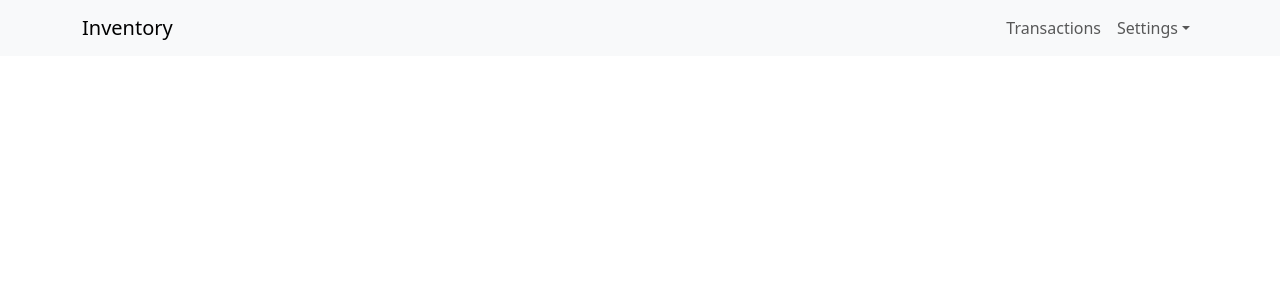
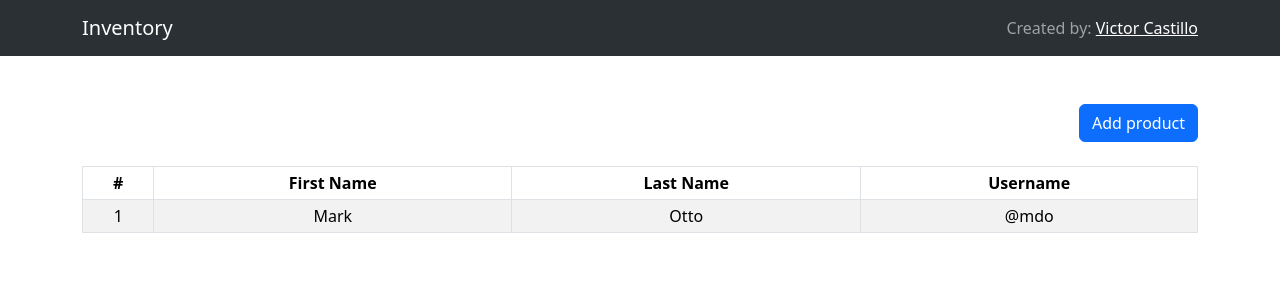
Before and after one commit to victorcastillo97/victordev.yt, a React (Create React App) app in the folder app_react/: page / in a window 1280 px wide. Shown: the top 300 px of the page. Built offline with nearby package versions, Linux system fonts and the light colour scheme.

Commit message:
config.front.static.without.modal

```diff
--- /dev/null
+++ b/app_react/src/components/ActionBar.js
@@ -0,0 +1,12 @@
+import React from "react";
+import {Button, Container} from 'react-bootstrap';
+
+export default function ActionBar(){
+    return(
+        <Container className="d-flex mt-5">
+            <div className="ms-auto">
+                <Button variant="primary">Add product</Button>
+            </div>
+        </Container>
+    );
+}
--- a/app_react/src/components/Header.js
+++ b/app_react/src/components/Header.js
@@ -1,26 +1,16 @@
 import React from "react";
-import Container from 'react-bootstrap/Container';
-import Nav from 'react-bootstrap/Nav';
-import Navbar from 'react-bootstrap/Navbar';
-import NavDropdown from 'react-bootstrap/NavDropdown';
+import {Navbar, Container} from 'react-bootstrap';
 
 export default function Header() {
     return (
-      <Navbar collapseOnSelect expand="lg" className="bg-body-tertiary">
+      <Navbar className="bg-body-tertiary" data-bs-theme="dark">
         <Container>
-          <Navbar.Brand href="/">Inventory</Navbar.Brand>
-          <Navbar.Toggle aria-controls="responsive-navbar-nav" />
-          <Navbar.Collapse id="responsive-navbar-nav">
-            <Nav className="ms-auto">
-              <Nav.Link href="/transactions">Transactions</Nav.Link>
-              <NavDropdown title="Settings" id="collasible-nav-dropdown">
-                <NavDropdown.Item href="#action/3.1">User info</NavDropdown.Item>
-                <NavDropdown.Divider />
-                <NavDropdown.Item href="#action/3.4">
-                  Log out
-                </NavDropdown.Item>
-              </NavDropdown>
-            </Nav>
+          <Navbar.Brand href="#">Inventory</Navbar.Brand>
+          <Navbar.Toggle />
+          <Navbar.Collapse className="justify-content-end">
+            <Navbar.Text>
+              Created by: <a href="#">Victor Castillo</a>
+            </Navbar.Text>
           </Navbar.Collapse>
         </Container>
       </Navbar>
--- /dev/null
+++ b/app_react/src/components/ProductTable.js
@@ -0,0 +1,27 @@
+import React from "react";
+import {Table,Container} from 'react-bootstrap';
+
+export default function ProductTable() {
+  return (
+    <Container className="mt-4">
+      <Table striped bordered hover size="sm">
+        <thead>
+          <tr>
+            <th>#</th>
+            <th>First Name</th>
+            <th>Last Name</th>
+            <th>Username</th>
+          </tr>
+        </thead>
+        <tbody>
+          <tr>
+            <td>1</td>
+            <td>Mark</td>
+            <td>Otto</td>
+            <td>@mdo</td>
+          </tr>
+        </tbody>
+      </Table>
+    </Container>
+  );
+}
--- a/app_react/src/pages/Main.js
+++ b/app_react/src/pages/Main.js
@@ -1,8 +1,14 @@
 import React from "react";
 import Header from '../components/Header';
+import ActionBar from '../components/ActionBar'
+import ProductTable from '../components/ProductTable'
 
 export default function Main(){
     return(
-        <Header/>
+        <>
+            <Header/>
+            <ActionBar/>
+            <ProductTable/>
+        </>
     )
 }
```
